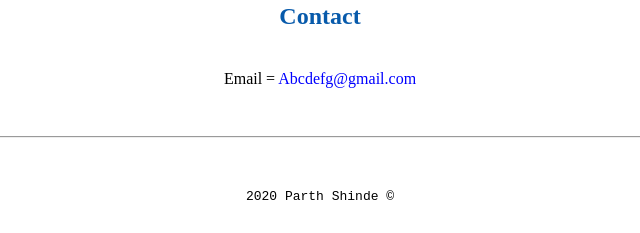
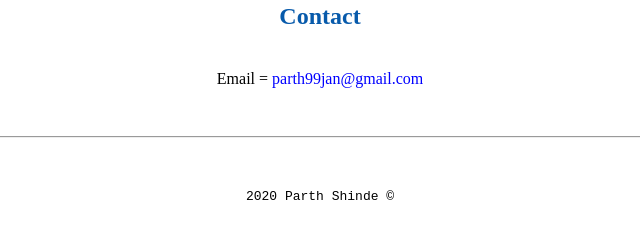
Before and after one commit to parthsh99/parthshindePORTAL.github.io, a plain HTML site: page index.html in a window 1280 px wide. Shown: the part 850-1083 px from the top of the page, 320-960 px from the left. Drawn offline with Linux system fonts and the light colour scheme.

Commit message:
Update index.html

```diff
--- a/index.html
+++ b/index.html
@@ -24,7 +24,7 @@
     <h2>Credentials And PortFolio</h2>
     <p><a href="resume.html">My Resume</a> |<a href="https://github.com/parthsh99" target="_blank">My Github</a></p>
     <h2>Contact</h2>
-    <p>Email = <a href="mailto:parth99jan@gmail.com">Abcdefg@gmail.com</a></p>
+    <p>Email = <a href="mailto:parth99jan@gmail.com">parth99jan@gmail.com</a></p>
   </body>
 
   <footer>
```
